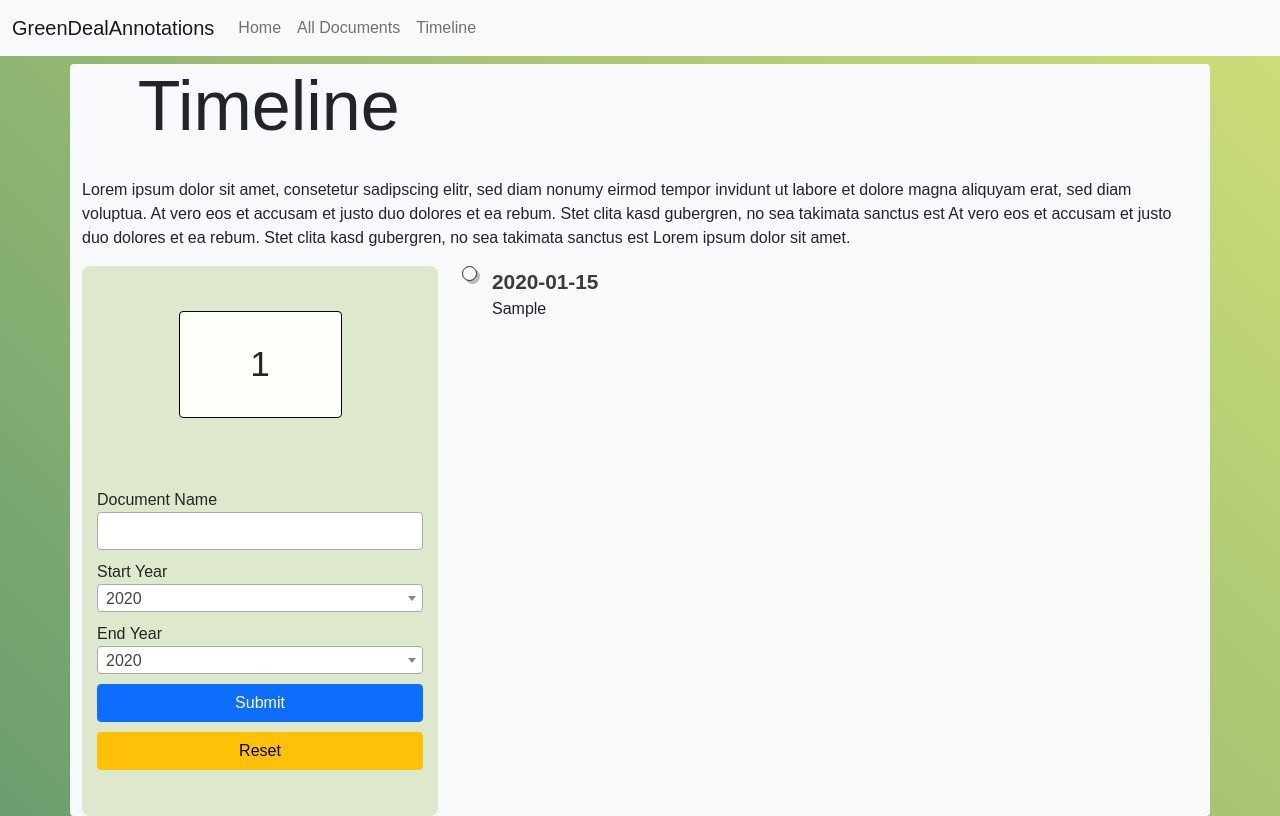
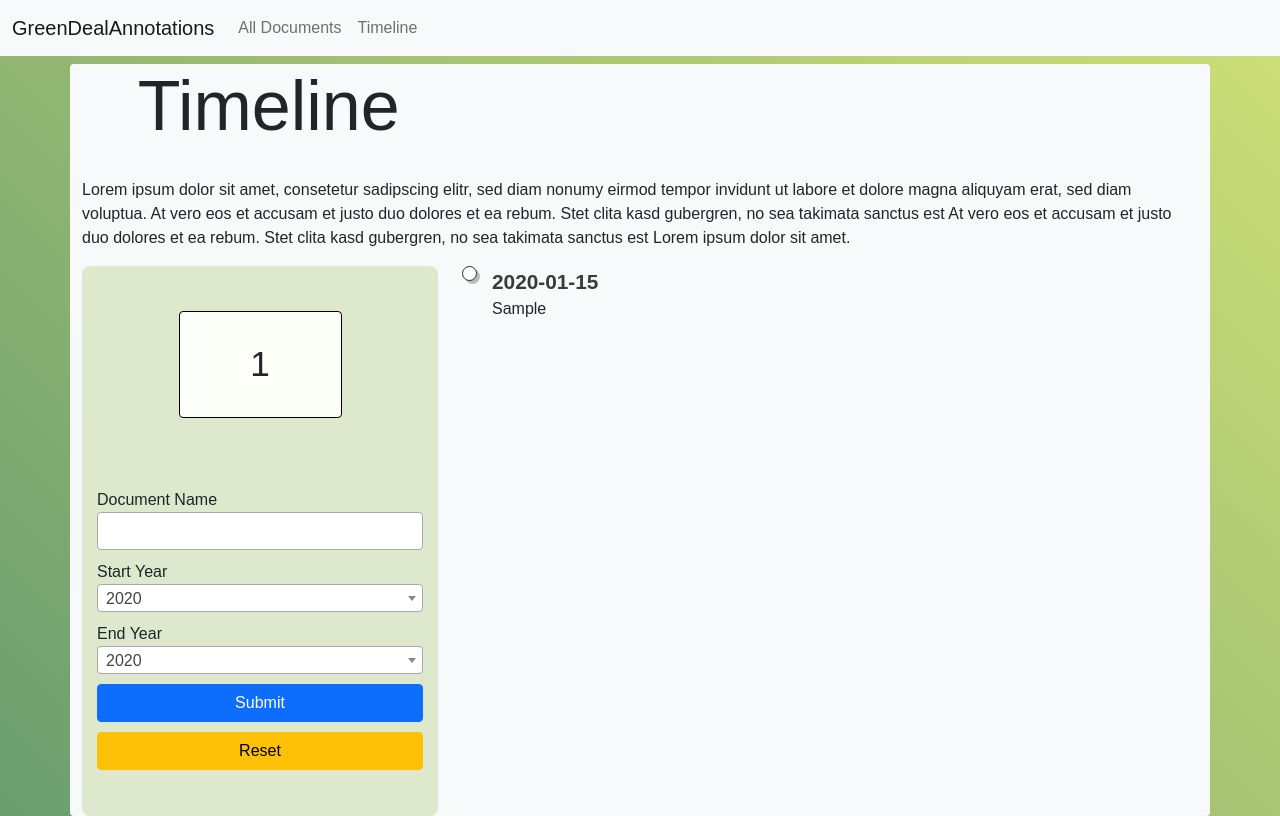
Before and after one commit to DIS18-Green-Deal-Annotations/GreenDealAnnotationsApp, a Django app: page /timeline/ in a window 1280 px wide. Run offline with Django 4.2, Linux system fonts and the light colour scheme; tables that the repository leaves empty hold one stand-in row (values such as "Sample post"); some libraries are stand-ins or nearby versions.

Commit message:
redundanten Homebutton entfernen

```diff
--- a/GreenDealAnnotations/templates/utils/base.html
+++ b/GreenDealAnnotations/templates/utils/base.html
@@ -25,9 +25,6 @@
     <div class="collapse navbar-collapse" id="navbarNavDropdown">
       <ul class="navbar-nav">
         <li class="nav-item">
-          <a class="nav-link" aria-current="page" href="/">Home</a>
-        </li>
-        <li class="nav-item">
           <a class="nav-link" href="{% url 'all_documents' %}">All Documents</a>
         </li>
           <li class="nav-item">
```
